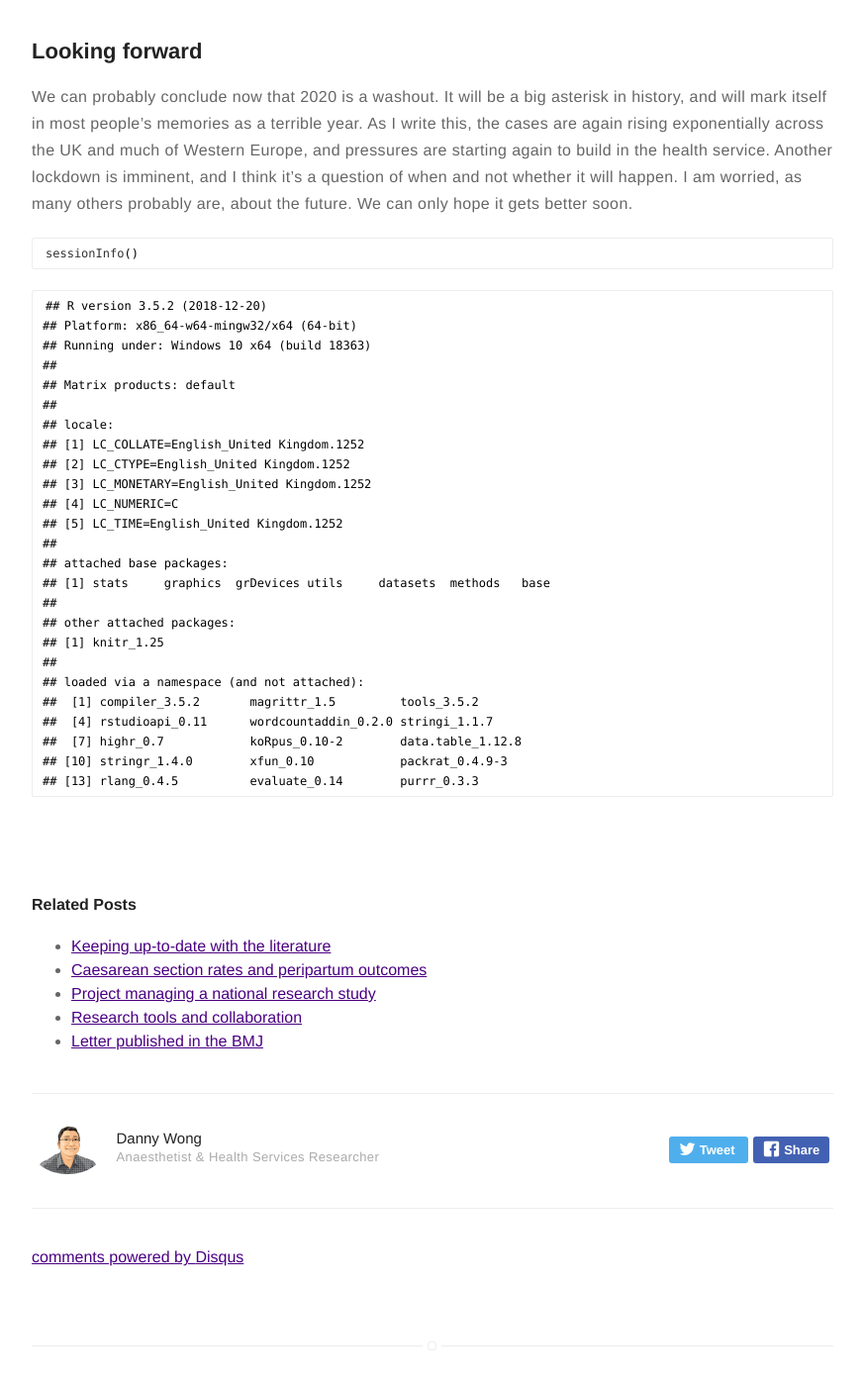
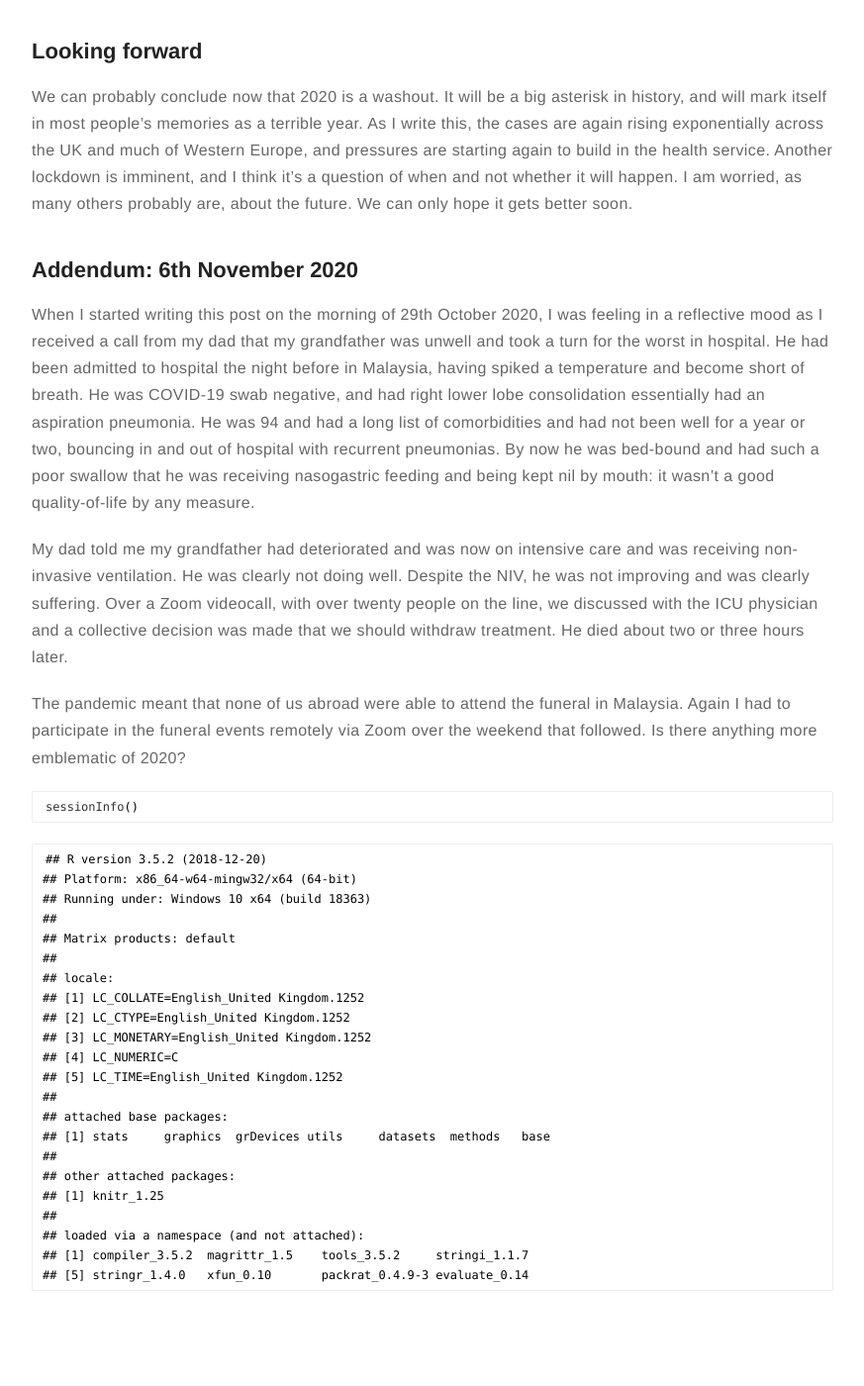
Before and after one commit to dannyjnwong/dannyjnwong.github.io, a Jekyll site: the page built from _posts/2020-10-29-Pandemic-Pandemonium.md, in a window 1280 px wide and 1400 px high, scrolled down 2496 px. Shown: the whole window at 99% size, without its empty margins (203-1076 px from the left). Built offline with Jekyll 4.4.1, drawn with Linux system fonts in a browser that asks for light colours; comment, search, counter and statistics services are not loaded; some of the changed text lies outside the part shown.

Commit message:
Post ipdated with addendum

```diff
--- a/_posts/2020-10-29-Pandemic-Pandemonium.md
+++ b/_posts/2020-10-29-Pandemic-Pandemonium.md
@@ -1,7 +1,7 @@
 ---
 title: "Pandemic Pandemonium"
 author: "Danny Wong"
-date: "29 October, 2020"
+date: "06 November, 2020"
 layout: post
 blog: true
 tag:
@@ -40,6 +40,14 @@ While many kids around the country were isolated at home with their parents as s
 
 We can probably conclude now that 2020 is a washout. It will be a big asterisk in history, and will mark itself in most people's memories as a terrible year. As I write this, the cases are again rising exponentially across the UK and much of Western Europe, and pressures are starting again to build in the health service. Another lockdown is imminent, and I think it's a question of when and not whether it will happen. I am worried, as many others probably are, about the future. We can only hope it gets better soon.
 
+## Addendum: 6th November 2020
+
+When I started writing this post on the morning of 29th October 2020, I was feeling in a reflective mood as I received a call from my dad that my grandfather was unwell and took a turn for the worst in hospital. He had been admitted to hospital the night before in Malaysia, having spiked a temperature and become short of breath. He was COVID-19 swab negative, and had right lower lobe consolidation essentially had an aspiration pneumonia. He was 94 and had a long list of comorbidities and had not been well for a year or two, bouncing in and out of hospital with recurrent pneumonias. By now he was bed-bound and had such a poor swallow that he was receiving nasogastric feeding and being kept nil by mouth: it wasn't a good quality-of-life by any measure.
+
+My dad told me my grandfather had deteriorated and was now on intensive care and was receiving non-invasive ventilation. He was clearly not doing well. Despite the NIV, he was not improving and was clearly suffering. Over a Zoom videocall, with over twenty people on the line, we discussed with the ICU physician and a collective decision was made that we should withdraw treatment. He died about two or three hours later.
+
+The pandemic meant that none of us abroad were able to attend the funeral in Malaysia. Again I had to participate in the funeral events remotely via Zoom over the weekend that followed. Is there anything more emblematic of 2020?
+
 
 {% highlight r %}
 sessionInfo()
@@ -68,9 +76,6 @@ sessionInfo()
 ## [1] knitr_1.25
 ##
 ## loaded via a namespace (and not attached):
-##  [1] compiler_3.5.2       magrittr_1.5         tools_3.5.2
-##  [4] rstudioapi_0.11      wordcountaddin_0.2.0 stringi_1.1.7
-##  [7] highr_0.7            koRpus_0.10-2        data.table_1.12.8
-## [10] stringr_1.4.0        xfun_0.10            packrat_0.4.9-3
-## [13] rlang_0.4.5          evaluate_0.14        purrr_0.3.3
+## [1] compiler_3.5.2  magrittr_1.5    tools_3.5.2     stringi_1.1.7
+## [5] stringr_1.4.0   xfun_0.10       packrat_0.4.9-3 evaluate_0.14
 {% endhighlight %}
```
Also changed, not shown: _drafts/2020-10-29-Pandemic-Pandemonium.Rmd (+8 -0 lines).
